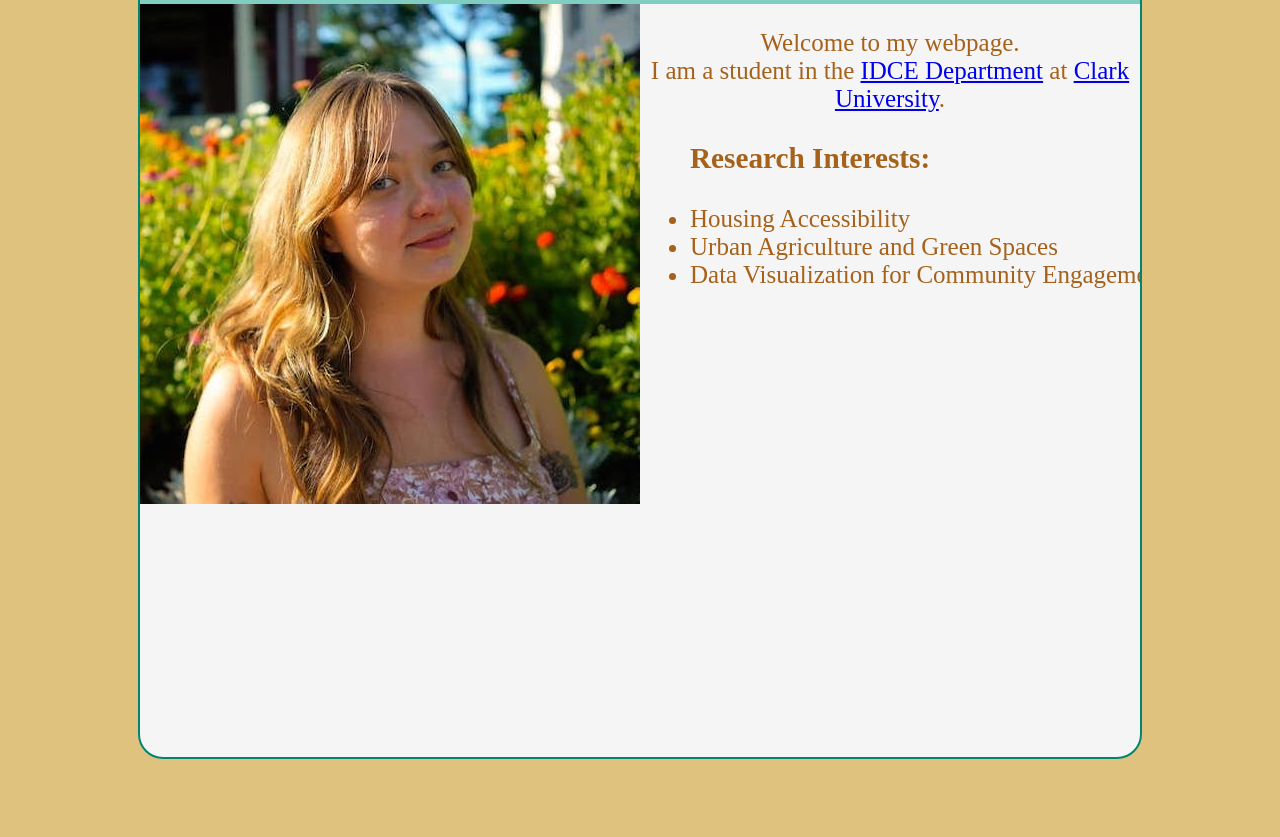
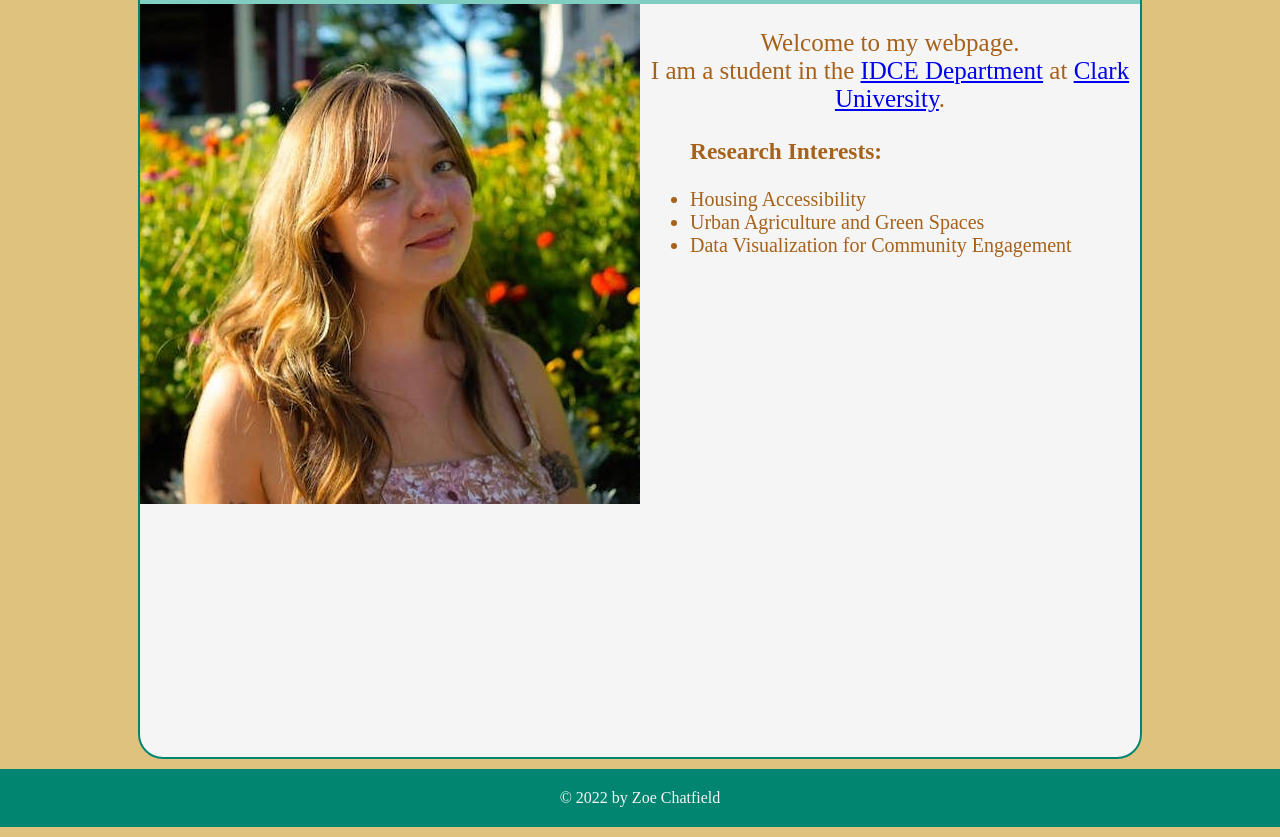
Before and after one commit to zchatfield/zchatfield, a plain HTML site: page index.html in a window 1280 px wide. Shown: the part 45-882 px from the top of the page. Before the commit the page ends 804 px from the top, so only its background shows below. Drawn offline with Linux system fonts and the light colour scheme.

Commit message:
Added Footer

```diff
--- a/css/main_style.css
+++ b/css/main_style.css
@@ -18,6 +18,13 @@ h1 {
   color:#018571;
   padding: 5px;
   margin: 0;
+}
+
+footer {
+  background-color: #018571;
+  color: #f5f5f5;
+  padding: 20px;
+  margin: 10px 0px;
 }
 
 #body-container{
@@ -45,7 +52,7 @@ h1 {
 
 #research-interests{
   text-align: left;
-  font-size: 25px;
+  font-size: 20px;
   position: relative;
   left: 50px
 }
--- a/index.html
+++ b/index.html
@@ -29,4 +29,7 @@
     </div>
   </div>
 </body>
+<div id="footer">
+  <footer>© 2022 by Zoe Chatfield</footer>
+</div>
 </htmL>
```
Also changed, not shown: class/class.html (added, +15 -0 lines).
